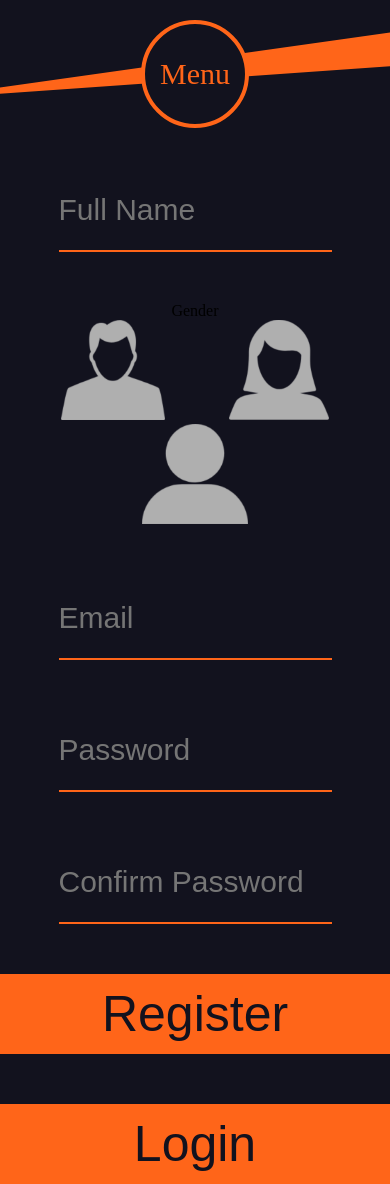
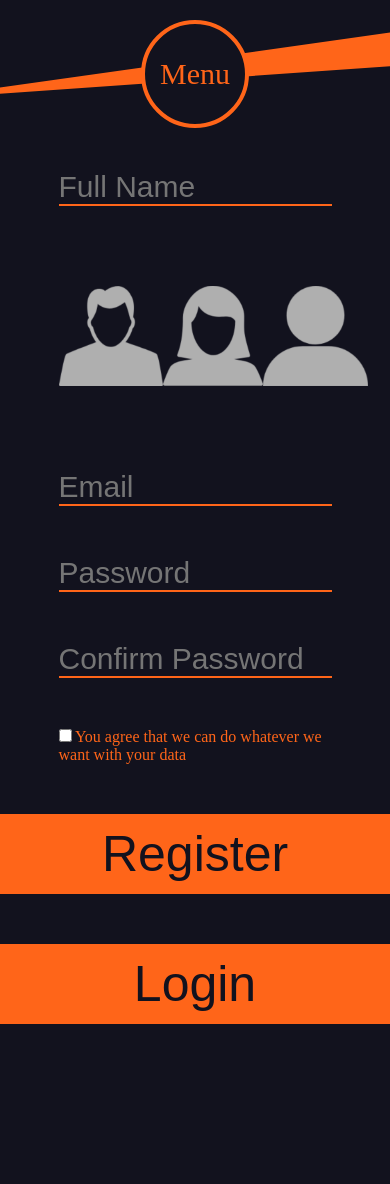
Before and after one commit to heikodam/wikicheat, a Flask app: page /register in a window 390 px wide. After the commit the page ends 1024 px from the top, so only its background shows below. Run offline with Flask 2, Linux system fonts and the light colour scheme; some libraries are stand-ins or nearby versions.

Commit message:
Login Registration Settings and NAV working responsive

```diff
--- a/app.py
+++ b/app.py
@@ -60,7 +60,8 @@ def register():
         user_id = cursor.fetchall()[0][0]
 
         session['user_id'] = user_id
-        dataLayer = {"event": "newUser", "user_id": user_id, "name": entered_name, "newUser": "New User", "email": entered_email}
+        session['user_engagement'] = { "event": "engagement", "user_id": user_id, "games_played": 0}
+        dataLayer = {"event": "newUser", "user_id": user_id, "newUser": "New User"}
         session['dataLayer'] = dataLayer
 
         return redirect("/wikicheat")
@@ -97,7 +98,8 @@ def login():
             db_name = user[0][3]
             if db_email == entered_email and check_password_hash(db_hash, entered_password):
                 session['user_id'] = user_id
-                session['dataLayer'] = {"event": "newUser", "user_id": user_id, "name": db_name, "newUser": "Returning User", "email": db_email}
+                session['user_engagement'] = {"event": "engagement", "user_id": user_id, "games_played": 0}
+                session['dataLayer'] = {"event": "newUser", "user_id": user_id, "newUser": "Returning User", }
                 return redirect("/wikicheat")
             else:
                 return render_template("login.html", errormessage = "You entered the wrong login information")
@@ -171,7 +173,12 @@ def wikiCheat():
             cursor.execute("UPDATE records SET history_id={} WHERE type_of_record = '{}';".format(history_id, "most_recent"))
 
         cursor.close()
+
         dataLayer = {"event": "wikicheat", "user_id": user_id}
+        print(session['user_engagement']['games_played'])
+        session['user_engagement']['games_played'] += 1
+        session.modified = True
+        print(session['user_engagement']['games_played'])
         return render_template("wikicheat.html", errormessage = "They are {} clicks away".format(path_length), dataLayer=dataLayer)
 
     else:
@@ -213,12 +220,18 @@ def settings():
         personal_data["email"] = user[0][1]
         personal_data["old_hash"] = user[0][2]
         personal_data["gender"] = user[0][3]
+        print(entered_data['gender'])
+        print(personal_data)
 
 
         if personal_data['full_name'] != entered_data['full_name']:
             cursor.execute("UPDATE users SET full_name = '{}' WHERE user_id = {};".format(entered_data['full_name'], user_id))
         if personal_data['email'] != entered_data['email']:
             cursor.execute("UPDATE users SET email = '{}' WHERE user_id = {};".format(entered_data['email'], user_id))
+        if personal_data['gender'] != entered_data['gender']:
+            cursor.execute("UPDATE users SET gender = (SELECT gender_id FROM gender WHERE gender = '{}') WHERE user_id = {};".format(entered_data['gender'], user_id))
+
+
 
         if check_password_hash(personal_data['old_hash'], entered_data['old_password']):
             if not entered_data['new_password'] or not entered_data['confirm_password'] or entered_data['new_password'] != entered_data['confirm_password']:
@@ -232,7 +245,7 @@ def settings():
         # print(personal_data)
         # print(entered_data)
 
-        return render_template("settings.html", errormessage = 'Successful Query')
+        return redirect("/")
 
 
     else:
@@ -264,7 +277,7 @@ def statistics():
         user_id = session['user_id']
         records = []
 
-        cursor.execute("""SELECT r.type_of_record, u.full_name, h.runtime, s.title AS start_link, e.title AS end_link
+        cursor.execute("""SELECT r.type_of_record, u.full_name, h.runtime, s.title AS start_link, e.title AS end_link,  h.degrees_away
                             FROM records r
                             LEFT JOIN history h
                             ON r.history_id = h.history_id
--- a/static/css/base.css
+++ b/static/css/base.css
@@ -111,7 +111,7 @@
 
 
 #header-bg-dark, #header-bg-orange{
-    position: fixed;
+    position: absolute;
     width: 100%;
     height: 150px;
     display: none;
--- a/static/css/lrs.css
+++ b/static/css/lrs.css
@@ -10,7 +10,13 @@ body{
 
 /* Form */
 
-form input{
+#registration-form, #login-form, #setting-form {
+    width: 70%;
+    max-width: 550px;
+    margin: auto;
+}
+
+input{
     display: block;
     border: none;
 }
@@ -22,18 +28,22 @@ form input{
     color: var(--main-orange);
     font-size: 30px;
     padding: 0;
+    width: 100%;
 }
 
 .info:focus{
     outline: 0;
-    /* border: 1px solid var(--main-orange); */
-    border-bottom: 2px solid var(--main-orange);
+    border-bottom: 4px solid var(--main-orange);
 }
 
 .btn{
-    width: 100%;
+    height: 80px;
     background-color: var(--main-orange);
     color: var(--main-dark);
+    margin: auto;
+    font-size: 50px;
+    width: 70%;
+    max-width: 550px;
 }
 
 #register-btn, #login-btn{
@@ -45,23 +55,34 @@ form input{
 }
 
 
+input[type='checkbox'] {
+   display: inline;
+   text-align: center;
+}
+
 /* radio btn select gender */
 #gender{
     border: none;
-    text-align: center;
 }
+
+#gender-div{
+    display: inline-flex;
+    width: 100%;
+    flex-direction: row;
+}
+
 
 .radio{
     display: none;
 }
 
-#gender-lbl{
-    display: block;
-}
 
 .lbl{
-    padding: 30px;
-    display: inline;
+    padding: 30px 0;
+    /* display: inline; */
+    text-align: center;
+    margin: auto;
+    color: var(--main-orange);
 }
 
 .lbl:hover{
@@ -86,6 +107,7 @@ form input{
 }
 
 
+
 #female-radio:checked ~ #selected-female-lbl{
     display: inline;
 }
@@ -105,18 +127,12 @@ form input{
 
 /* end select gender */
 
-
 @media screen and (max-width: 800px){
     .btn{
         width: 100%;
-        height: 80px;
+        max-width: 100%;
         background-color: var(--main-orange);
         color: var(--main-dark);
-        font-size: 50px;
-    }
-    .info{
-        width: 70%;
-        height: 80px;
     }
 }
 
--- a/templates/base.html
+++ b/templates/base.html
@@ -1,11 +1,21 @@
 <!DOCTYPE html>
 <html>
 <head>
+
+<!-- Push Successful Login/ Registration Custom Event to GA -->
     {% if dataLayer %}
         <script>
            window.dataLayer = window.dataLayer || [];
            window.dataLayer.push({{ dataLayer|tojson }})
         </script>
+    {% endif %}
+
+    <!-- Push User Status -->
+    {% if session['user_id'] %}
+        <script>
+            window.dataLayer = window.dataLayer || [];
+            window.dataLayer.push({'user_id': {{session['user_id']}}})
+         </script>
     {% endif %}
 
 
@@ -16,6 +26,10 @@
         'https://www.googletagmanager.com/gtm.js?id='+i+dl;f.parentNode.insertBefore(j,f);
         })(window,document,'script','dataLayer','GTM-PZQ8GXP');</script>
         <!-- End Google Tag Manager -->
+
+
+
+
     <meta charset="utf-8">
     <meta http-equiv="X-UA-Compatible" content="IE=edge">
     <title>{% block title %}{% endblock %}</title>
@@ -60,7 +74,7 @@
             <ul class="menu">
                     {% if session['user_id'] %}
                         <hr class="menu-hr">
-                            <a class="nav-link" href="/wikicheat" onclick="dataLayer.push({'event': 'buttonClick', 'button': 'NAV Wikicheat (Loged In)'});">Wiki Cheat</a>
+                            <a class="nav-link" href="/wikicheat" onclick="dataLayer.push({'event': 'buttonClick', 'button': 'NAV (Loged In)'});">Wiki Cheat</a>
                         <hr class="menu-hr">
                             <a class="nav-link" href="/statistics" onclick="dataLayer.push({'event': 'buttonClick', 'button': 'NAV Statistics (Loged In)'});">Statistics</a>
                         <hr class="menu-hr">
@@ -69,7 +83,7 @@
                             <a class="nav-link" href="/settings" onclick="dataLayer.push({'event': 'buttonClick', 'button': 'NAV Settings (Loged In)'});">Settings</a>
                         <hr class="menu-hr">
                         <hr class="menu-hr">
-                            <a class="nav-link" href="/logout" onclick="dataLayer.push({'event': 'buttonClick', 'button': 'NAV Login (Loged IN)'});">Log Out</a>
+                            <a class="nav-link" href="/logout" onclick="dataLayer.push({'event': 'buttonClick', 'button': 'NAV Login (Loged In)'});">Log Out</a>
                         <hr class="menu-hr">
                     {% else %}
                         <hr class="menu-hr">
@@ -95,9 +109,29 @@
 
 
     {% if errormessage %}
-    <h6>{{ errormessage }}</h6>
+    <h6><font color="grey">{{ errormessage }}</font></h6>
     {% endif %}
 
     {% block content %}{% endblock %}
+
+
+
+
+
+
+
+{% if False %}
+    <!-- Track Button Clicks Per Session Function executes before page exit-->
+    <script>
+            window.addEventListener('beforeunload', function() {
+              window.dataLayer.push({{ session['user_engagement']|tojson }});
+            });
+            console.log({{ session['user_engagement']|tojson }})
+          </script>
+
+{% endif %}
+
+
+
 </body>
 </html>
--- a/templates/login.html
+++ b/templates/login.html
@@ -8,11 +8,12 @@
 
 {% block content %}
 
-<form action="/login" method="post">
+<form action="/login" method="post" id="login-form">
     <input name="email" class="info" id="email" placeholder="Email" required>
     <input type="password" name="password" class="info" id="password" placeholder="Password" required>
-    <input type="submit" value="Log In" id="login-btn" class="btn" onclick="dataLayer.push({'event': 'buttonClick', 'button': 'Login'});" >
   </form>
+  <input type="submit" value="Log In" id="login-btn" form="login-form" class="btn" onclick="dataLayer.push({'event': 'buttonClick', 'button': 'Login'});" >
+
 
   <form action="/register">
   <input type="submit" value="Register" id="register-btn" class="btn" onclick="dataLayer.push({'event': 'buttonClick', 'button': 'Register btn on Login'});">
--- a/templates/registration.html
+++ b/templates/registration.html
@@ -7,12 +7,13 @@
 
 
 {% block content %}
-<form action="/register" method="post">
+<form action="/register" method="post" id="registration-form">
     <input name="full_name" id="full_name" class="info" placeholder="Full Name" required>
 
-    <!-- What Gender -->
+    <!-- Start Gender Selection -->
     <fieldset id="gender">
-      <label for="gender" id="gender-lbl">Gender</label>
+      <div id="gender-div">
+      <!-- <label for="gender" id="gender-lbl">Gender</label> -->
 
       <input type="radio" name="gender" id="male-radio" class="radio" value="male" required>
       <label for="male-radio" id="male-lbl" class="lbl"><img src="{{ url_for('static', filename='pictures/gender male grey.png') }}" alt="male img" class="img-gender"></label>
@@ -26,16 +27,21 @@
       <input type="radio" name="gender" id="other-radio" class="radio" value="other">
       <label for="other-radio" id="other-lbl" class="lbl"><img src="{{ url_for('static', filename='pictures/gender neutral grey.png') }}" alt="other img" class="img-gender"></label>
       <label for="other-radio" id="selected-other-lbl" class="lbl selected"><img src="{{ url_for('static', filename='pictures/gender neutral orange.png') }}" alt="other img" class="img-gender"></label>
-
-
+    </div>
     </fieldset>
+    <!-- End Gender Selection -->
 
     <input name="email" id="email" class="info" placeholder="Email" required>
     <input type="password" name="password" id="password" class="info" placeholder="Password" required>
     <input type="password" name="confirm_password" id="confirm_password" class="info" placeholder="Confirm Password" required>
 
-    <input type="submit" value="Register" id="register-btn" class="btn" onclick="dataLayer.push({'event': 'buttonClick', 'button': 'Register (Loged Out)'});">
+    <input type="checkbox" name="data_protection" required>
+    <label for="data_protection" class="lbl">You agree that we can do whatever we want with your data</label>
+
+
   </form>
+
+  <input type="submit" value="Register" id="register-btn" class="btn" form="registration-form" onclick="dataLayer.push({'event': 'buttonClick', 'button': 'Register (Loged Out)'});">
 
   <form action="/login">
     <input type="submit" value="Login" id="login-btn" class="btn" onclick="dataLayer.push({'event': 'buttonClick', 'button': 'Register btn on Login'});">
```
Also changed, not shown: static/css/statistics.css (added, +16 -0 lines), static/css/wikicheat.css (added, +49 -0 lines), static/javascript/wikicheat.js (added, +47 -0 lines), templates/settings.html (+6 -5 lines), templates/statistics.html (+11 -3 lines), templates/wikicheat.html (+16 -0 lines), static/pictures/wiki.png (added).
